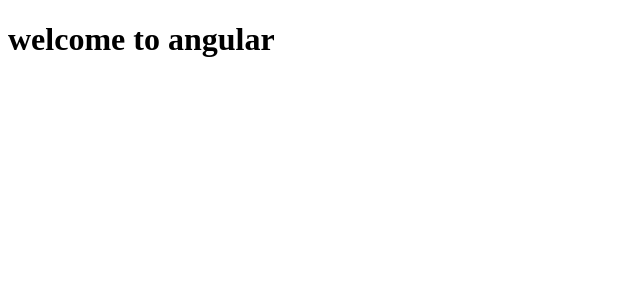
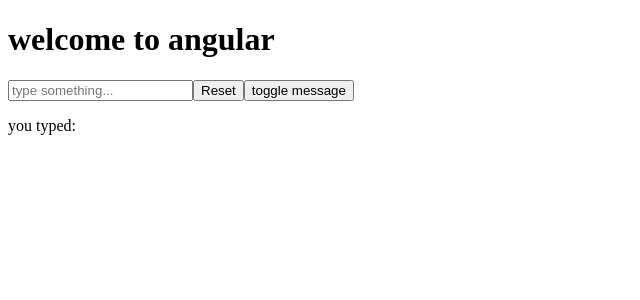
Before and after one commit to magser110/angular-March10, an Angular app: page / in a window 1280 px wide. Shown: the top 300 px of the page, without its empty margins (0-640 px from the left). Built offline with nearby package versions, Linux system fonts and the light colour scheme.

Commit message:
saving homework reading exercise

```diff
--- a/src/app/header/header.component.html
+++ b/src/app/header/header.component.html
@@ -1,3 +1,11 @@
 <header>
   <h1>{{title}}</h1>
+  <input [(ngModel)]="inputText" placeholder="type something...">
+  <button (click)="resetInput()">Reset</button>
+
+  <button (click)="toggleMessage()">toggle message</button>
+  @if (showMessage){
+    <p>this is a toggled message</p>
+  }
+  <p>you typed: {{ inputText}}</p>
 </header>
--- a/src/app/header/header.component.ts
+++ b/src/app/header/header.component.ts
@@ -1,11 +1,24 @@
 import { Component } from '@angular/core';
+import { FormsModule } from '@angular/forms';
 
 @Component({
   selector: 'app-header',
-  imports: [],
+  standalone: true,
+  imports: [FormsModule],
   templateUrl: './header.component.html',
   styleUrl: './header.component.css'
 })
 export class HeaderComponent {
   title = 'welcome to angular';
+  //description = 'this is a quick intro to angular components';
+  inputText = '';
+
+  resetInput() {
+    this.inputText = '';
+  }
+
+  showMessage = false;
+  toggleMessage() {
+    this.showMessage = !this.showMessage;
+  }
 }
```
